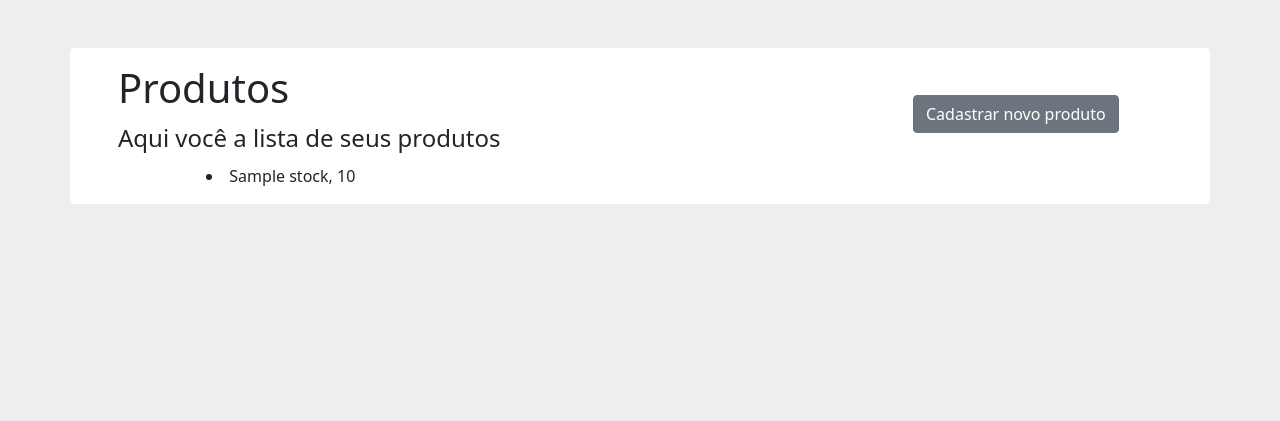
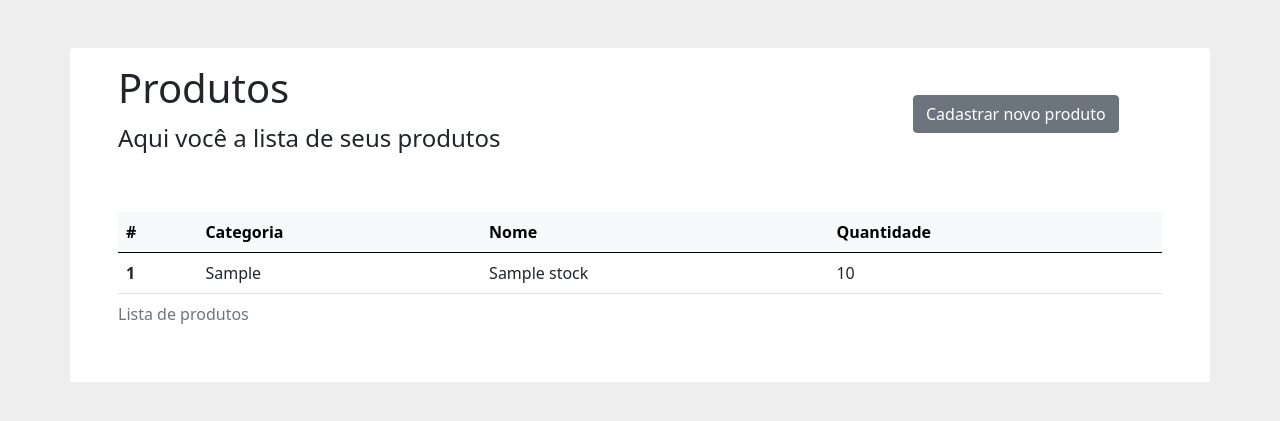
Before and after one commit to WellingtonFidelis/stock-management, a Django app: page /list-items in a window 1280 px wide. Shown: the part 56-477 px from the top of the page. Run offline with Django 4.2, Linux system fonts and the light colour scheme; tables that the repository leaves empty hold one stand-in row (values such as "Sample post").

Commit message:
feat(backend/frontend): adding a table for items list and set crispy for form to add item.

```diff
--- a/requirements.txt
+++ b/requirements.txt
@@ -1,4 +1,6 @@
 asgiref==3.7.2
+crispy-bootstrap5==0.7
 Django==4.2.5
+django-crispy-forms==2.1
 sqlparse==0.4.4
 typing_extensions==4.8.0
--- a/templates/pages/create-item.html
+++ b/templates/pages/create-item.html
@@ -1,4 +1,5 @@
 {% extends "base.html" %}
+{% load crispy_forms_tags %}
 
 {% block title %}Stock - {{ title }}{% endblock title %}
 
@@ -17,12 +18,12 @@
         </div> -->
     </div>
 
-    <div class="row justify-content-center gx-3">
+    <div class="row justify-content-center gx-3 mt-5 mb-3">
         <div class="col-10">
             <div>
                 <form action="" method="post">
                     {% csrf_token %}
-                    {{ form }}
+                    {{ form | crispy }}
                     <input type="submit" class="btn btn-success btn-block" value="Salvar">
                 </form>
             </div>
--- a/templates/pages/home.html
+++ b/templates/pages/home.html
@@ -14,6 +14,11 @@
             <legend>{{ sub_title }}</legend>
         </div>
     </div>
+    <div class="row justify-content-center gx-3 mt-5 mb-3">
+        <div class="col-10">
+
+        </div>
+    </div>
 </div>
 
 {% endblock content %}
--- a/templates/pages/list-items.html
+++ b/templates/pages/list-items.html
@@ -17,11 +17,29 @@
         </div>
     </div>
 
-    <div class="row justify-content-center gx-3">
-        <div class="col-10">
-            {% for item in products %}
-            <li>{{ item.item_name }}, {{ item.quantity }}</li>
-            {% endfor %}
+    <div class="row justify-content-center gx-3 mt-5 mb-3">
+        <div class="col-12">
+            <table class="table table-hover">
+                <caption>Lista de produtos</caption>
+                <thead class="table-light">
+                    <tr>
+                        <th scope="col">#</th>
+                        <th scope="col">Categoria</th>
+                        <th scope="col">Nome</th>
+                        <th scope="col">Quantidade</th>
+                    </tr>
+                </thead>
+                <tbody>
+                    {% for item in products %}
+                    <tr>
+                        <th scope="row">{{ forloop.counter }}</th>
+                        <td>{{ item.category }}</td>
+                        <td>{{ item.item_name }}</td>
+                        <td>{{ item.quantity }}</td>
+                    </tr>
+                    {% endfor %}
+                </tbody>
+            </table>
         </div>
     </div>
 
```
Also changed, not shown: core/settings.py (+7 -1 lines).
